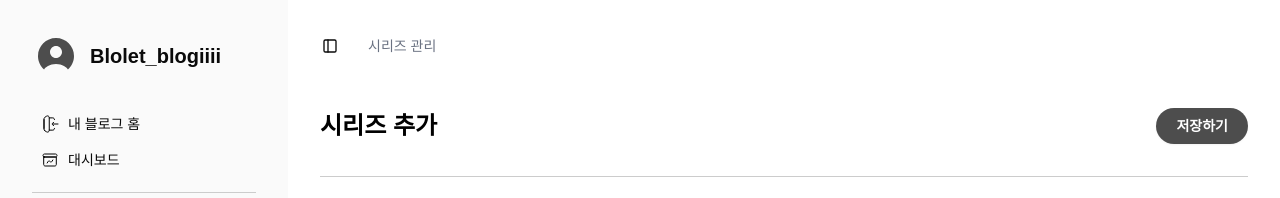
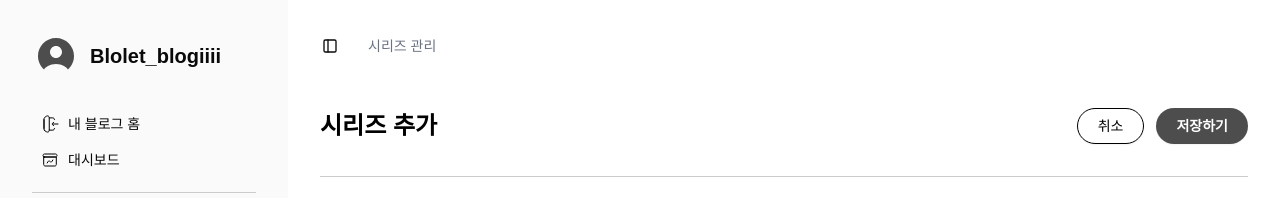
Before and after one commit to nettee-space/nettee-blolet-frontend, a Next.js app: page /admin/series in a window 1280 px wide. Both pictures are taken after a click on the button "추가하기". Shown: the top 198 px of the page. Built offline with nearby package versions, Linux system fonts and the light colour scheme; no server answers.

Commit message:
style: 취소 버튼 위치 변경

```diff
--- a/src/app/admin/series/page.tsx
+++ b/src/app/admin/series/page.tsx
@@ -258,12 +258,22 @@ export default function SeriesPage() {
       <form onSubmit={handleSave}>
         <div className='flex items-center justify-between text-black'>
           <h1 className='text-2xl font-bold'>시리즈 추가</h1>
+          <div className='flex gap-3'>
+            <Button
+              type='button'
+              onClick={handleCancel}
+              variant='outline'
+              className='rounded-full border-black px-5 py-1 text-black hover:bg-gray-50'
+            >
+              취소
+            </Button>
             <Button
               type='submit'
               className='rounded-full bg-[#4D4D4D] px-5 py-1 font-semibold text-white hover:bg-[#3D3D3D]'
             >
               저장하기
             </Button>
+          </div>
         </div>
 
         <Separator className='my-8 bg-[#CCCCCC]' />
@@ -439,17 +449,6 @@ export default function SeriesPage() {
           </div>
         </div>
       </form>
-
-      {/* 취소 버튼 (임시) */}
-      <div className='flex justify-end gap-3'>
-        <Button
-          onClick={handleCancel}
-          variant='outline'
-          className='rounded-full border-[#CCCCCC] px-5 py-1 text-gray-600 hover:bg-gray-50'
-        >
-          취소
-        </Button>
-      </div>
     </div>
   ) : (
     <div className='mx-auto w-full max-w-5xl'>
```
Lines whose indentation alone changed are shown as unchanged.
